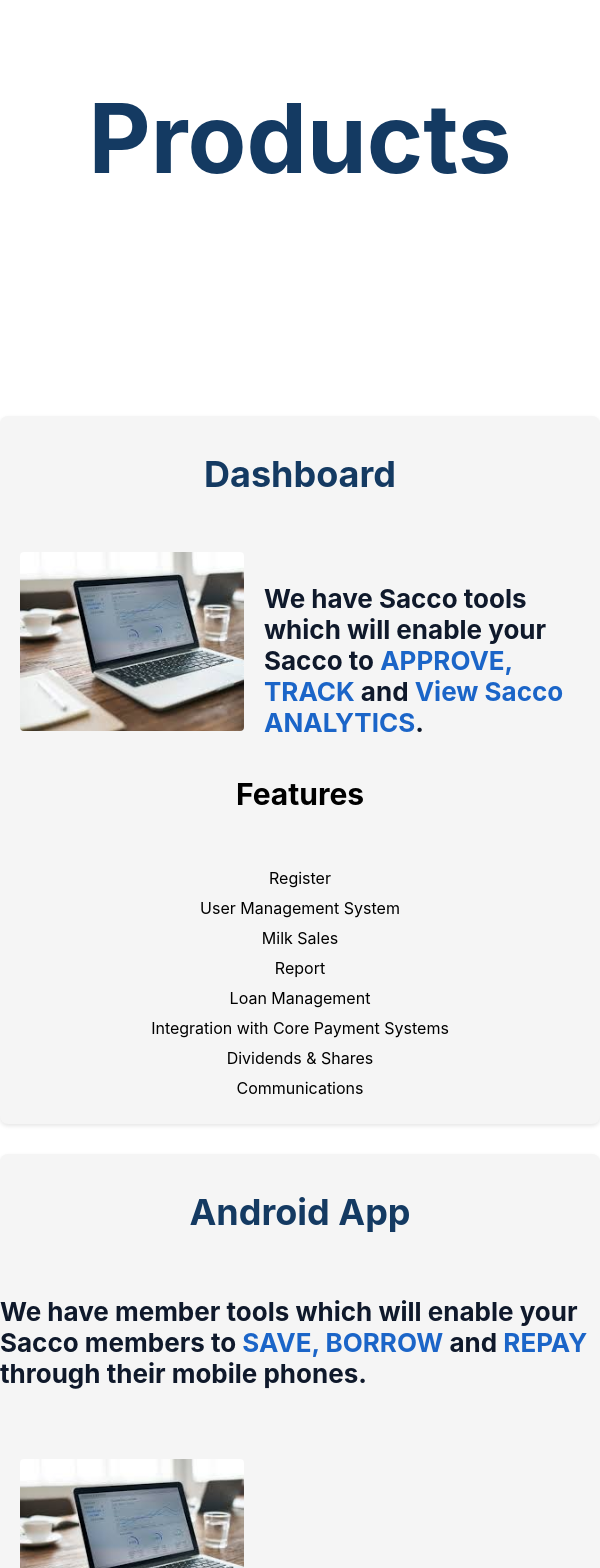
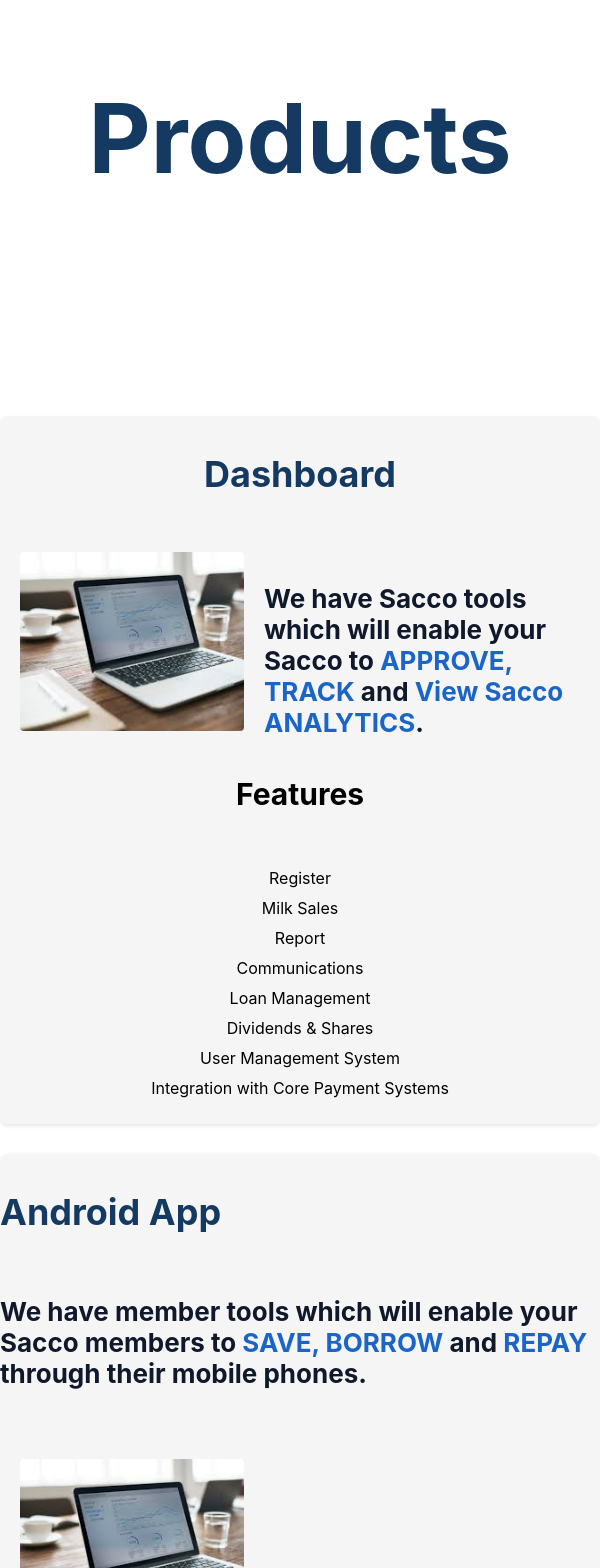
Before and after one commit to akirachix/Suubi-Informational, a React (Create React App) app in the folder suubi-solutions/: page /#/ in a window 600 px wide. Shown: the top 1568 px of the page. Built offline with nearby package versions, Linux system fonts and the light colour scheme.

Commit message:
worked on products

```diff
--- a/suubi-solutions/src/product/product.css
+++ b/suubi-solutions/src/product/product.css
@@ -156,162 +156,17 @@ text-align: left; */
   margin-bottom: 10px; /* Adjust this value as needed */
 }
 
+.andriod {
+    display: flex;
+}
+
 @media (max-width: 768px) {
   .product-card {
     width: 100%;
   }
 }
 
-/* @media (max-width:480px){
-    .product-card-description {
-    font-family: Inter;
-    font-size: 15px;
-    font-weight: 500;
-    line-height: 38.73px;
-    /* text-align: left;
-    color: #0F192B;
-    /* width: 500px;
-    height: 97px;
-    /* top: 2901px;
-    left: 707px;
-    gap: 0px;
-    opacity: 0px;
-    }
 
-
-  .list-container {
-    /* display: flex;
-    flex-wrap: wrap;
-    justify-content: center;
-    left: 30px;
-    margin-top: 20px; /* Adjust this value as needed
-  }
-
-  .list-container ul {
-    list-style-type: none;
-    padding: 0;
-    text-align: center;
-  }
-
-  .list-container li {
-    margin-bottom: 10px; /* Adjust this value as needed
-  }
-  }
-
-
-  @media (min-width:481px) and(max-width:767px) {
-    .product-card-description {
-      font-family: Inter;
-      font-size: 26px;
-      font-weight: 700;
-      line-height: 38.73px;
-      /* text-align: left;
-      color: #0F192B;
-      width: 633px;
-      height: 117px;
-      /* top: 2901px;
-      left: 707px;
-      gap: 0px;
-      opacity: 0px;
-      }
-  }
-
-   }
-
-  @media (min-width:768px) and (max-width:991px) {
-    .product-card-description {
-      font-family: Inter;
-      font-size: 26px;
-      font-weight: 700;
-      line-height: 38.73px;
-      /* text-align: left;
-      color: #0F192B;
-      width: 633px;
-      height: 117px;
-      /* top: 2901px;
-      left: 707px;
-      gap: 0px;
-      opacity: 0px;
-      }
-  }
-
-  @media (min-width:992px) and (max-width:1199px) {
-    .product-card-description {
-      font-family: Inter;
-      font-size: 26px;
-      font-weight: 700;
-      line-height: 38.73px;
-      /* text-align: left;
-      color: #0F192B;
-      width: 633px;
-      height: 117px;
-      /* top: 2901px;
-      left: 707px;
-      gap: 0px;
-      opacity: 0px;
-      }
-  }
-
-
-  @media (min-width:1200px) and (max-width:1919px) {
-    .product-card-description {
-      font-family: Inter;
-      font-size: 26px;
-      font-weight: 700;
-      line-height: 38.73px;
-      /* text-align: left;
-      color: #0F192B;
-      width: 633px;
-      height: 117px;
-      /* top: 2901px;
-      left: 707px;
-      gap: 0px;
-      opacity: 0px;
-      }
-  }
-
-  @media (min-width:1920px) {
-    .product-card-description {
-      font-family: Inter;
-      font-size: 26px;
-      font-weight: 700;
-      line-height: 38.73px;
-      /* text-align: left;
-      color: #0F192B;
-      width: 633px;
-      height: 117px;
-      /* top: 2901px;
-      left: 707px;
-      gap: 0px;
-      opacity: 0px;
-      }
-  }*/
-
-/* .product-heading {
-    /* text-align: center;
-    margin-bottom: 30px;
-    color: rgba(20, 58, 98, 1);
-    width: 426px; */
-/* height: 116px; */
-/* top: 1123px;*/
-/* left: 514px;  */
-/* gap: 0px;
-opacity: 0px; */
-/* font-family: Inter; */
-/* font-size: 96px;
-font-weight: 700;
-line-height: 116.18px; */
-/* text-align: center; */
-
-/*font-family: Inter;
-  font-size: 96px;
-  font-weight: 700;
-  line-height: 116.18px;
-  text-align: center;
-  color: #143A62;
-
-
-  }*/
 @media (max-width: 480px) {
   .product-card-description {
     font-size: 15px;
@@ -348,6 +203,9 @@ line-height: 116.18px; */
     /* margin-bottom: 130px; */
     margin-top: 180px;
   }
+  .andriod {
+    flex-wrap: wrap;
+}
 }
 
 @media (min-width: 481px) and (max-width: 767px) {
@@ -357,6 +215,9 @@ line-height: 116.18px; */
     width: 633px;
     height: 117px;
   }
+  .andriod {
+    flex-wrap: wrap;
+}
 }
 
 @media (min-width: 768px) and (max-width: 991px) {
@@ -411,6 +272,9 @@ line-height: 116.18px; */
     /* margin-bottom: 130px; */
     margin-top: 180px;
   }
+  /* .andriod {
+    flex-wrap: wrap;
+} */
 }
 
 @media (min-width: 992px) and (max-width: 1199px) {
@@ -420,6 +284,9 @@ line-height: 116.18px; */
     width: 633px;
     height: 117px;
   }
+  /* .andriod {
+    flex-wrap: wrap;
+} */
 }
 
 @media (min-width: 1200px) and (max-width: 1919px) {
@@ -429,6 +296,7 @@ line-height: 116.18px; */
     width: 633px;
     height: 117px;
   }
+
 }
 
 @media (min-width: 1920px) {
--- a/suubi-solutions/src/product/product.js
+++ b/suubi-solutions/src/product/product.js
@@ -36,24 +36,26 @@ const Product = () => {
           <div className="list-container">
             <ul>
               <li>Register</li>
-              <li>User Management System</li>
               <li>Milk Sales</li>
               <li>Report</li>
+              <li>Communications</li>
               <li>Loan Management</li>
+              <li>Dividends & Shares</li>
+              <li>User Management System</li>
               <li>Integration with Core Payment Systems</li>
-              <li>Dividends & Shares</li>
-              <li>Communications</li>
             </ul>
           </div>
         </div>
 
         <div className="product-card">
+            <div className="andriod">
           <h3 className="product-card-heading">Android App</h3>
           <div className="product-card-description-container">
             <p className="product-card-description">
               We have member tools which will enable your Sacco members to
               <b> SAVE, BORROW </b>and <b>REPAY</b> through their mobile phones.
             </p>
+          </div>
           </div>
           <div className="product-card-content">
             <img
@@ -72,10 +74,11 @@ const Product = () => {
           <h2 className="features">Features</h2>
           <div className="list-container">
             <ul>
-              <li>Setting Up profile</li>
-              <li>Loans</li>
+            <li>Loans</li>
               <li>Savings</li>
               <li>Statements</li>
+              <li>Setting Up profile</li>
+
             </ul>
           </div>
           {/* <button className="product-card-button"></button> */}
```
